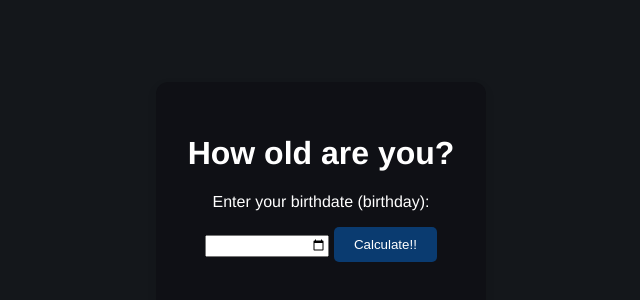
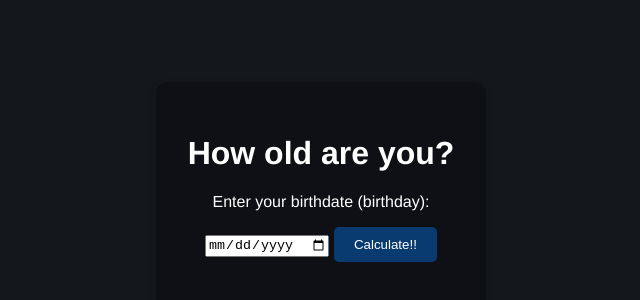
Before and after one commit to jadenbr/age-site, a plain HTML site: page index.html in a window 1280 px wide. Shown: the part 210-510 px from the top of the page, 319-959 px from the left. Drawn offline with Linux system fonts and the light colour scheme.

Commit message:
Update index.html

```diff
--- a/index.html
+++ b/index.html
@@ -19,6 +19,9 @@
 </html><style>
     * {
     color: white !important;
+}
+    input {
+    color: black !important;
 }
     body {
     font-family: 'Franklin Gothic Medium', 'Arial Narrow', Arial, sans-serif, sans-serif;
```
